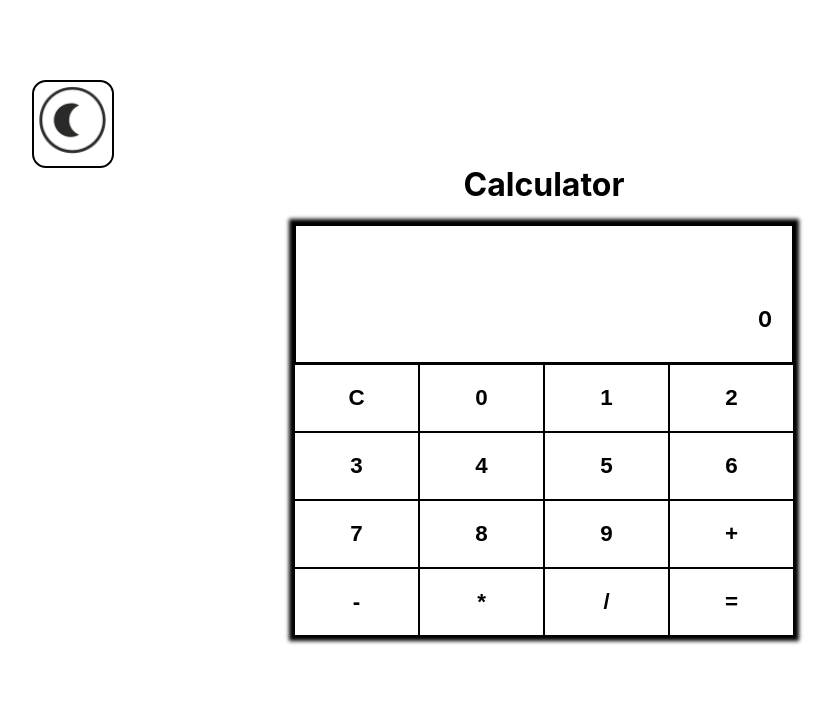
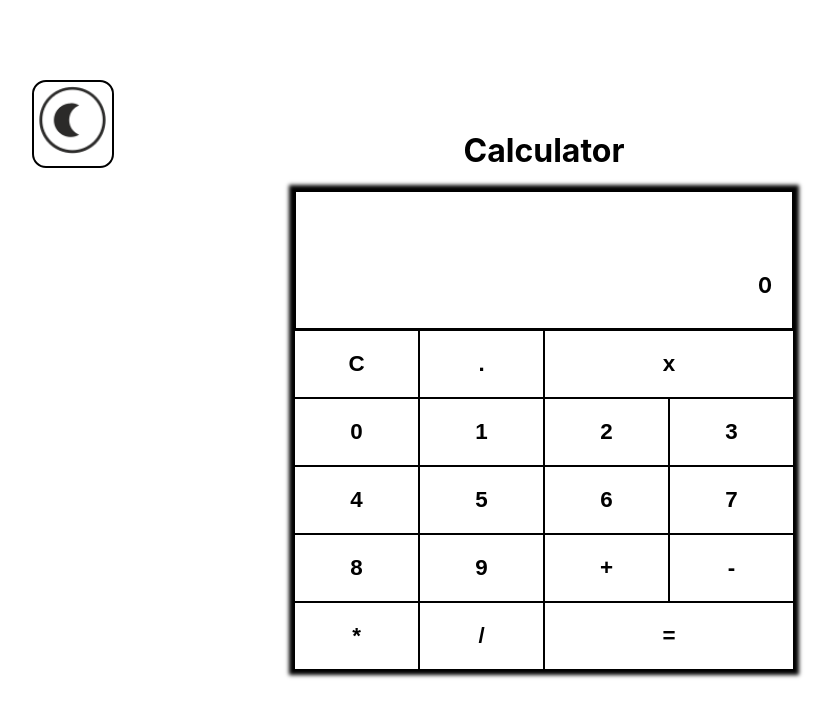
Before and after one commit to Timothy-Achonu/React-Calculator-App, a React (Create React App) app: page / in a window 1280 px wide. Shown: the top 716 px of the page, without its empty margins (96-929 px from the left). Built offline with nearby package versions, Linux system fonts and the light colour scheme.

Commit message:
added extra buttons, and also modified the calculation process

```diff
--- a/src/App.css
+++ b/src/App.css
@@ -87,6 +87,9 @@ img {
   border: 1px solid black;
   border-collapse: collapse;
 }
+.button-wrapper .bigButton{
+  width: 50%;
+}
 .App.bgDark .button-wrapper button {
   background-color: black;
   border: 1px solid white;
--- a/src/App.js
+++ b/src/App.js
@@ -35,7 +35,6 @@ class App extends Component {
         }
       }
     });
-    console.log(numsArray, result);
     return result;
   }
   getButtonContent = (e) => {
@@ -45,18 +44,33 @@ class App extends Component {
       }
       if (e.target.textContent === "=") {
         let result = this.calculateAnswer();
-        return { ...this.state, answer: result };
+        return { ...prevContent, answer: result };
       }
       if (this.state.content === "0") {
         return { ...this.state, content: e.target.textContent };
       }
-      if (!Number(e.target.textContent)) {
-        if (e.target.textContent !== "0") {
+      if (!Number(e.target.textContent) && e.target.textContent !== "x") {
+        if (e.target.textContent !== "0" && e.target.textContent !== ".") {
+          if(this.state.content.split(" ").length >= 3) {
+            let result = this.calculateAnswer();
+            return {
+              content: result + " " + e.target.textContent + " ",
+              answer : result
+            };
+          }
           return {
             ...this.state,
             content: this.state.content + " " + e.target.textContent + " ",
           };
         }
+      }
+      if(e.target.textContent === "x") {
+        let newContentLength = this.state.content.length - 1
+        let newContent = this.state.content.substring(0, newContentLength);
+        return {
+          ...this.state,
+          content: newContent,
+        };
       }
       return {
         ...this.state,
@@ -75,6 +89,8 @@ class App extends Component {
   render() {
     const buttonValues = [
       "C",
+      ".",
+      "x",
       0,
       1,
       2,
@@ -90,6 +106,7 @@ class App extends Component {
       "*",
       "/",
       "=",
+
     ];
 
     const buttons = buttonValues.map((button, index) => {
--- a/src/components/Button.js
+++ b/src/components/Button.js
@@ -2,10 +2,15 @@ import React, { Component } from 'react'
 
 class Button extends Component {
 
+
   render() {
+    let className = "";
+    if(this.props.textContent === "x" || this.props.textContent === "=") {
+       className = 'bigButton';
+    }
     return (
       <button
-        className='button'
+        className={`button ${className}`}
         onClick={this.props.handleClick}
        >
          {this.props.textContent}
```
